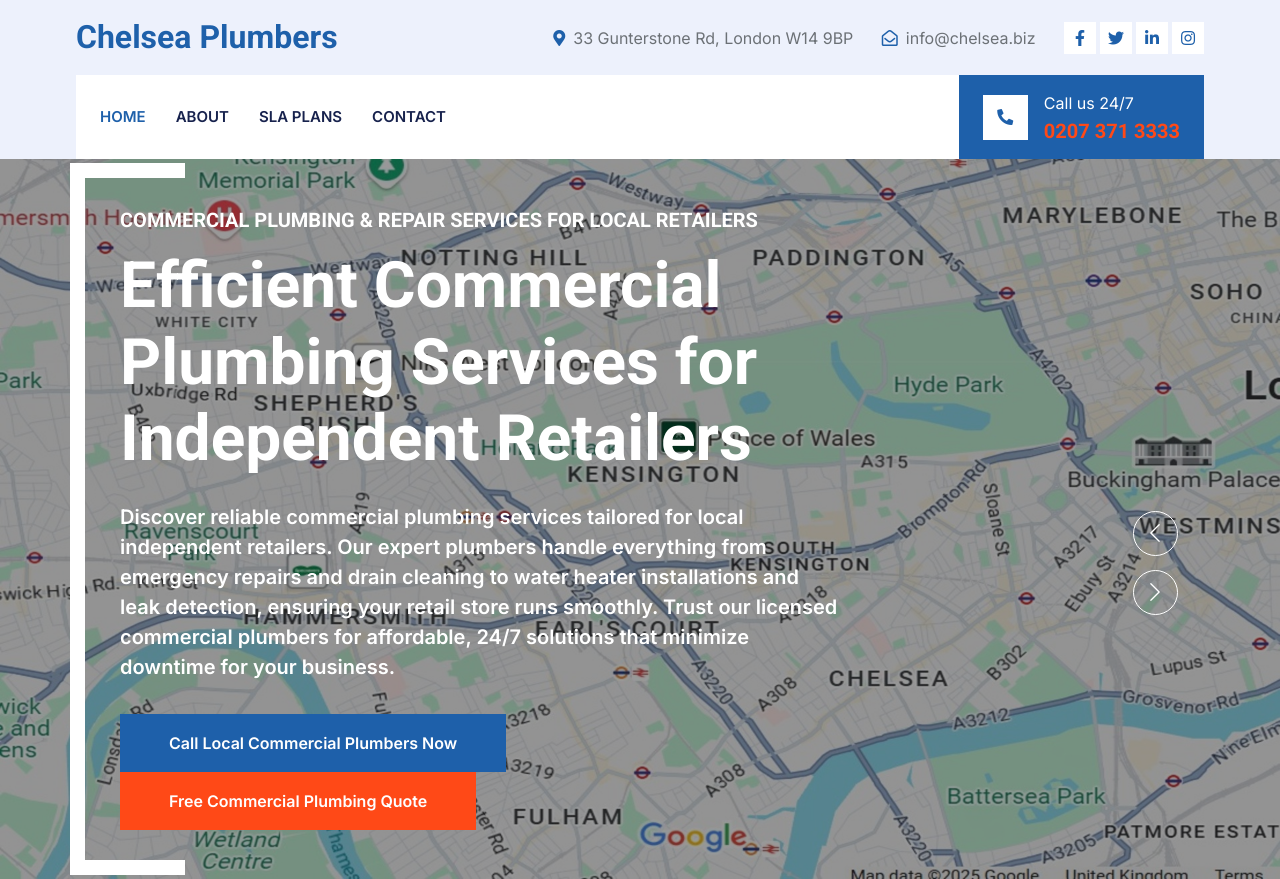
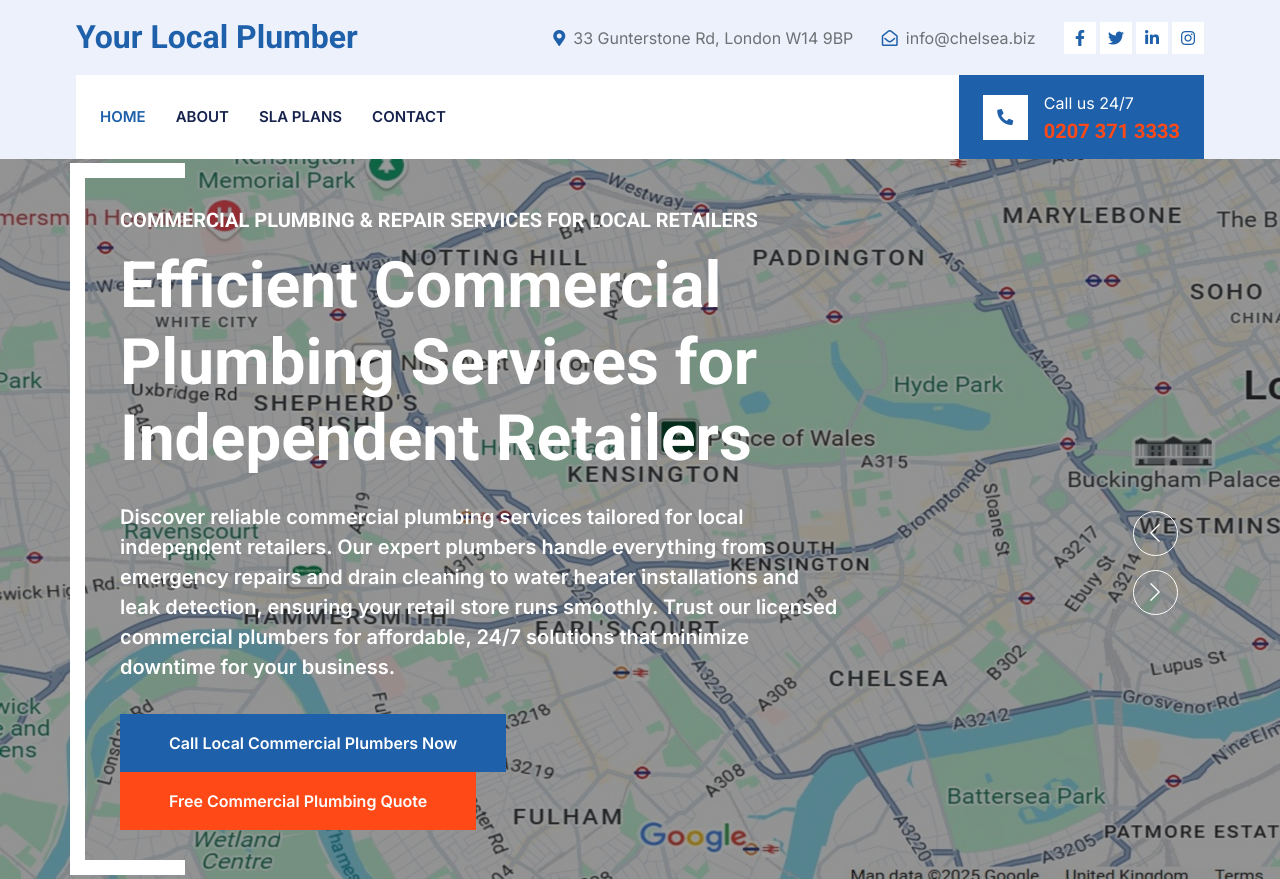
Before and after one commit to w14nrg/plumber.ltd, a plain HTML site: page index.html in a window 1280 px wide. Shown: the top 879 px of the page. Drawn offline with nearby package versions, Linux system fonts and the light colour scheme.

Commit message:
Update index.html

```diff
--- a/index.html
+++ b/index.html
@@ -28,7 +28,7 @@
     {
       "@context": "https://schema.org",
       "@type": "LocalBusiness",
-      "name": "Chelsea Plumbers",
+      "name": "Your Local Plumber",
       "image": "https://www.chelsea.biz/img/logo.jpg",
       "priceRange": "$$",
       "telephone": "0207 371 3333",
@@ -67,7 +67,7 @@
         <div class="row align-items-center top-bar">
             <div class="col-lg-3 col-md-12 text-center text-lg-start">
                 <a href="" class="navbar-brand m-0 p-0">
-                    <h2 class="text-primary m-0">Chelsea Plumbers</h2>
+                    <h2 class="text-primary m-0">Your Local Plumber</h2>
                 </a>
             </div>
             <div class="col-lg-9 col-md-12 text-end">
@@ -93,7 +93,7 @@
     <div class="container-fluid nav-bar bg-light">
         <nav class="navbar navbar-expand-lg navbar-light bg-white p-3 py-lg-0 px-lg-4">
             <a href="" class="navbar-brand d-flex align-items-center m-0 p-0 d-lg-none">
-                <h1 class="text-primary m-0">Chelsea Plumbers</h1>
+                <h1 class="text-primary m-0">Your Local Plumber</h1>
             </a>
             <button class="navbar-toggler" type="button" data-bs-toggle="collapse" data-bs-target="#navbarCollapse">
                 <span class="fa fa-bars"></span>
@@ -317,7 +317,7 @@
     <!-- Booking Start -->
     <div class="container-fluid my-5 px-0">
         <div class="video wow fadeInUp" data-wow-delay="0.1s">
-            <h1 class="text-white mb-4">Chelsea Plumbers</h1>
+            <h1 class="text-white mb-4">Your Local Plumber</h1>
             <h3 class="text-white mb-0">24 Hours 7 Days a Week</h3>
         </div>
         <div class="container position-relative wow fadeInUp" data-wow-delay="0.1s" style="margin-top: -6rem;">
@@ -470,7 +470,7 @@
             <div class="copyright">
                 <div class="row">
                     <div class="col-md-6 text-center text-md-start mb-3 mb-md-0">
-                        © <a class="border-bottom" href="#">Chelsea Plumbers</a>, All Rights Reserved. Family-Run Local Plumbers in Kensington, Chelsea, Hammersmith & Fulham - Emergency Repairs, Boiler Installations, Drain Unblocking, Bathrooms En-Suites, Kitchen Installations, Property Renovations, Commercial Plumbing Services in West London Since 1998.
+                        © <a class="border-bottom" href="#">Your Local Plumber</a>, All Rights Reserved. Family-Run Local Plumbers in Kensington, Chelsea, Hammersmith & Fulham - Emergency Repairs, Boiler Installations, Drain Unblocking, Bathrooms En-Suites, Kitchen Installations, Property Renovations, Commercial Plumbing Services in West London Since 1998.
                     </div>
                     <div class="col-md-6 text-center text-md-end">
                     </div>
```
